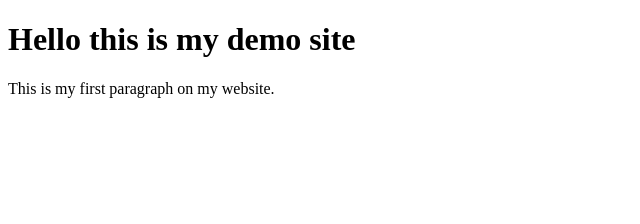
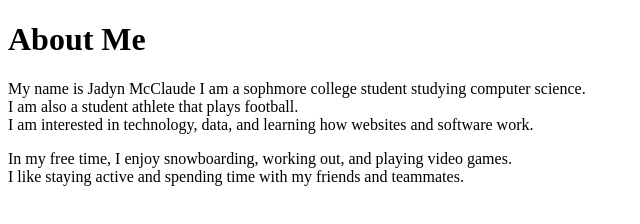
Before and after one commit to jadyn7up23/assignment1-jadynmcclaude, a plain HTML site: page index.html in a window 1280 px wide. Shown: the whole page, without its empty margins (0-640 px from the left). Drawn offline with Linux system fonts and the light colour scheme.

Commit message:
Revise title and add personal introduction
Updated title and added personal information about Jadyn McClaude.

```diff
--- a/index.html
+++ b/index.html
@@ -1,11 +1,17 @@
 <!DOCTYPE html>
 <html>
   <head>
-    <title>My demo site</title>
+    <title>About me Jadyn McClaude</title>
   </head>
 
   <body>
-    <h1>Hello this is my demo site</h1>
-    <p>This is my first paragraph on my website.</p>
+    <h1>About Me</h1>
+    <p>My name is Jadyn McClaude I am a sophmore college student studying computer science.<br/>
+    I am also a student athlete that plays football.<br/>
+    I am interested in technology, data, and learning how websites and software work.
+    </p>
+    <p>In my free time, I enjoy snowboarding, working out, and playing video games.<br/>
+      I like staying active and spending time with my friends and teammates.
+    </p>
   </body>
 </html>
```
